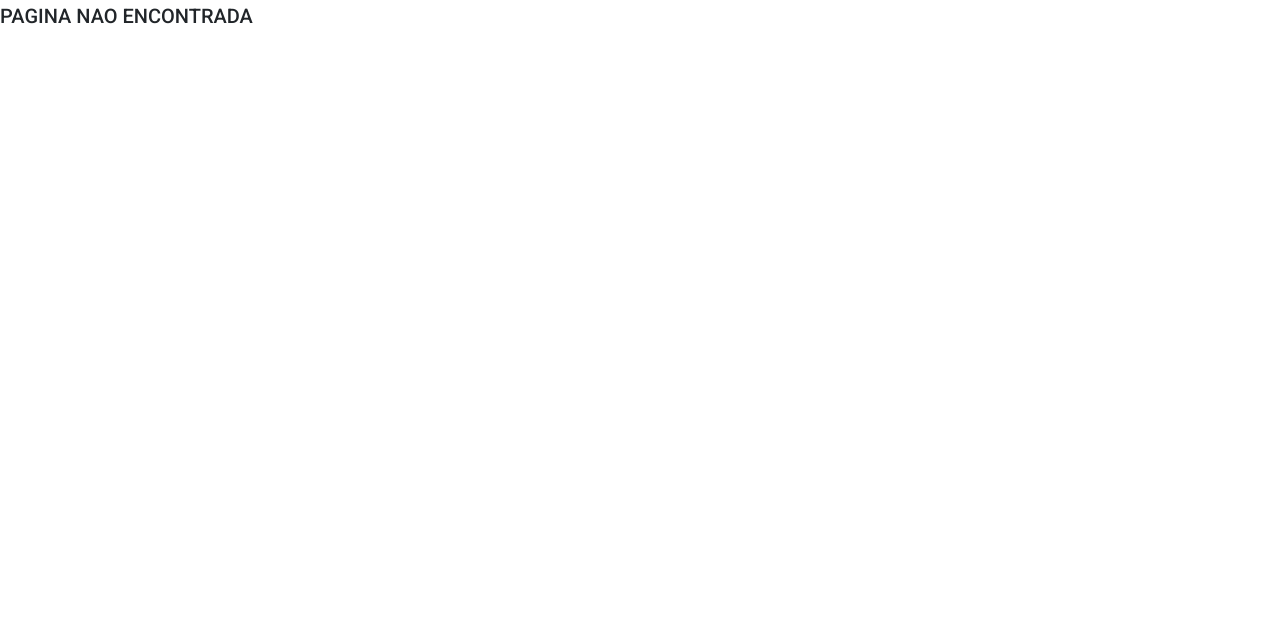
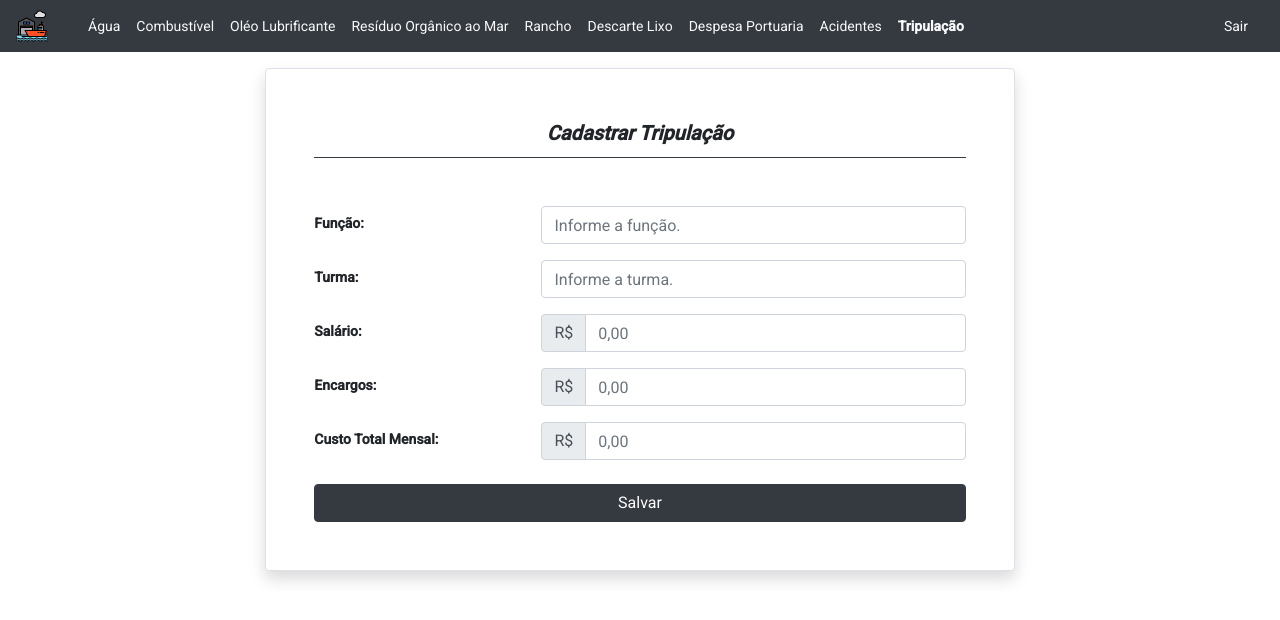
Before and after one commit to CarlosJunior96/web-sistema-porto, an Angular app: page /cadastrar-tripulacao in a window 1280 px wide. Shown: the top 620 px of the page. Built offline with nearby package versions, Linux system fonts and the light colour scheme.

Commit message:
Criado Form acidente navio e tripulação navio

```diff
--- /dev/null
+++ b/src/app/acidente-navio/acidente-navio.component.html
@@ -0,0 +1,52 @@
+<app-template-menu></app-template-menu>
+<div class="container p-2 font-weight-bold">
+  <div class="col-md-8 mt-2 p-5 offset-md-2 border rounded bg-white shadow">
+    <div class="mb-5">
+      <h2 class="text-center font-weight-bold font-italic text bg-transparent border-bottom border-dark pb-2">Cadastrar Acidentes</h2>
+    </div>
+    <form>
+      <div class="form-group row pt-2">
+        <label class="col-sm-7 col-form-label">Dia do Recebimento: </label>
+        <mat-form-field class="col-sm-5">
+          <mat-label>Data</mat-label>
+          <input matInput [matDatepicker]="dataAcidente" readonly>
+          <mat-datepicker-toggle matSuffix [for]="dataAcidente"></mat-datepicker-toggle>
+          <mat-datepicker #dataAcidente></mat-datepicker>
+        </mat-form-field>
+      </div>
+      <div class="form-group row div-datepicker-mt">
+        <label class="col-sm-6 col-form-label">Tipo de Evento: </label>
+        <div class="col-sm-6 ">
+          <mat-select class="form-control" [(value)]="evento" placeholder="Selecione">
+            <mat-option *ngFor="let htEvento of listaEvento" [value]="htEvento.tipo">
+              {{htEvento.tipo}}
+            </mat-option>
+          </mat-select>
+        </div>
+      </div>
+      <div class="form-group row">
+        <label class="col-sm-6 col-form-label">Afastamento: </label>
+        <div class="col-sm-6 ">
+          <mat-select class="form-control" [(value)]="afastamento" placeholder="Selecione">
+            <mat-option *ngFor="let htAfastamento of listaAfastamento" [value]="htAfastamento.situacao">
+              {{htAfastamento.situacao}}
+            </mat-option>
+          </mat-select>
+        </div>
+      </div>
+      <div class="form-group row">
+        <label class="col-sm-6 col-form-label">Tipo de Evento: </label>
+        <div class="col-sm-6 ">
+          <mat-select class="form-control" [(value)]="downtime" placeholder="Selecione">
+            <mat-option *ngFor="let htDowntime of listaDowntime" [value]="htDowntime.situacao">
+              {{htDowntime.situacao}}
+            </mat-option>
+          </mat-select>
+        </div>
+      </div>
+      <button type="submit" class="btn btn-block btn-dark mt-4">
+        Salvar
+      </button>
+    </form>
+  </div>
+</div>
--- /dev/null
+++ b/src/app/acidente-navio/acidente-navio.component.ts
@@ -0,0 +1,38 @@
+import { Component, OnInit } from '@angular/core';
+
+@Component({
+  selector: 'app-acidente-navio',
+  templateUrl: './acidente-navio.component.html',
+  styleUrls: ['./acidente-navio.component.css']
+})
+export class AcidenteNavioComponent implements OnInit {
+
+  evento: string
+  afastamento: string
+  downtime: string
+
+  listaEvento: any = [
+    {tipo: "Abalroamento"},
+    {tipo: "Acidente Pessoal"},
+    {tipo: "Colisão"},
+    {tipo: "Falha de Equipamento"},
+    {tipo: "Poluição"},
+    {tipo: "Proteção"}
+  ]
+
+  listaAfastamento: any = [
+    {situacao: "Sim"},
+    {situacao: "Não"}
+  ]
+
+  listaDowntime: any = [
+    {situacao: "Sim"},
+    {situacao: "Não"}
+  ]
+
+  constructor() { }
+
+  ngOnInit(): void {
+  }
+
+}
--- a/src/app/template-menu/template-menu.component.html
+++ b/src/app/template-menu/template-menu.component.html
@@ -10,13 +10,15 @@
   </button>
   <div class="collapse navbar-collapse" id="navbarCollapse">
     <div class="navbar-nav">
-      <a routerLink="/agua-navio" routerLinkActive="active-link" class="text-light nav-item nav-link active">Água</a>
-      <a routerLink="/combustivel-navio" routerLinkActive="active-link" class="text-light nav-item nav-link">Combustível</a>
-      <a routerLink="/oleo-lubrificante-navio" routerLinkActive="active-link" class="text-light nav-item nav-link">Oléo Lubrificante</a>
-      <a routerLink="/residuo-organico-navio" routerLinkActive="active-link" class="text-light nav-item nav-link">Resíduo Orgânico ao Mar</a>
-      <a routerLink="/cadastrar-rancho" routerLinkActive="active-link" class="text-light nav-item nav-link">Rancho</a>
-      <a routerLink="/cadastrar-descarte-lixo" routerLinkActive="active-link" class="text-light nav-item nav-link">Descarte Lixo</a>
-      <a routerLink="/despesa-portuaria-navio" routerLinkActive="active-link" class="text-light nav-item nav-link">Despesa Portuaria</a>
+      <a routerLink="/agua-navio" routerLinkActive="link-ativo" class="text-light nav-item nav-link active">Água</a>
+      <a routerLink="/combustivel-navio" routerLinkActive="link-ativo" class="text-light nav-item nav-link">Combustível</a>
+      <a routerLink="/oleo-lubrificante-navio" routerLinkActive="link-ativo" class="text-light nav-item nav-link">Oléo Lubrificante</a>
+      <a routerLink="/residuo-organico-navio" routerLinkActive="link-ativo" class="text-light nav-item nav-link">Resíduo Orgânico ao Mar</a>
+      <a routerLink="/cadastrar-rancho" routerLinkActive="link-ativo" class="text-light nav-item nav-link">Rancho</a>
+      <a routerLink="/cadastrar-descarte-lixo" routerLinkActive="link-ativo" class="text-light nav-item nav-link">Descarte Lixo</a>
+      <a routerLink="/despesa-portuaria-navio" routerLinkActive="link-ativo" class="text-light nav-item nav-link">Despesa Portuaria</a>
+      <a routerLink="/cadastrar-acidentes" routerLinkActive="link-ativo" class="text-light nav-item nav-link">Acidentes</a>
+      <a routerLink="/cadastrar-tripulacao" routerLinkActive="link-ativo" class="text-light nav-item nav-link">Tripulação</a>
     </div>
   </div>
   <ul class="nav justify-content-end collapse navbar-collapse" id="navbarCollapse2">
--- /dev/null
+++ b/src/app/tripulacao-navio/tripulacao-navio.component.html
@@ -0,0 +1,59 @@
+<app-template-menu></app-template-menu>
+<div class="container p-2 font-weight-bold">
+  <div class="col-md-8 mt-2 p-5 offset-md-2 border rounded bg-white shadow">
+    <div class="mb-5">
+      <h2 class="text-center font-weight-bold font-italic text bg-transparent border-bottom border-dark pb-2">Cadastrar Tripulação</h2>
+    </div>
+    <form>
+      <div class="form-group row">
+        <label class="col-sm-4 col-form-label">Função: </label>
+        <div class="col-sm-8 input-group">
+          <input type="text" class="form-control" placeholder="Informe a função.">
+        </div>
+      </div>
+      <div class="form-group row">
+        <label class="col-sm-4 col-form-label">Turma: </label>
+        <div class="col-sm-8 input-group">
+          <input type="text" class="form-control" placeholder="Informe a turma.">
+        </div>
+      </div>
+
+      <div class="form-group row">
+        <label class="col-sm-4 col-form-label">Salário: </label>
+        <div class="col-sm-8">
+          <div class="input-group">
+            <div class="input-group-prepend">
+              <span class="input-group-text bg">R$</span>
+            </div>
+            <input type="text" class="form-control" placeholder="0,00">
+          </div>
+        </div>
+      </div>
+      <div class="form-group row">
+        <label class="col-sm-4 col-form-label">Encargos: </label>
+        <div class="col-sm-8">
+          <div class="input-group">
+            <div class="input-group-prepend">
+              <span class="input-group-text bg">R$</span>
+            </div>
+            <input type="text" class="form-control" placeholder="0,00">
+          </div>
+        </div>
+      </div>
+      <div class="form-group row">
+        <label class="col-sm-4 col-form-label">Custo Total Mensal: </label>
+        <div class="col-sm-8 ">
+          <div class="input-group">
+            <div class="input-group-prepend">
+              <span class="input-group-text bg">R$</span>
+            </div>
+            <input type="text" class="form-control" placeholder="0,00">
+          </div>
+        </div>
+      </div>
+      <button type="submit" class="btn btn-block btn-dark mt-4">
+        Salvar
+      </button>
+    </form>
+  </div>
+</div>
--- /dev/null
+++ b/src/app/tripulacao-navio/tripulacao-navio.component.ts
@@ -0,0 +1,15 @@
+import { Component, OnInit } from '@angular/core';
+
+@Component({
+  selector: 'app-tripulacao-navio',
+  templateUrl: './tripulacao-navio.component.html',
+  styleUrls: ['./tripulacao-navio.component.css']
+})
+export class TripulacaoNavioComponent implements OnInit {
+
+  constructor() { }
+
+  ngOnInit(): void {
+  }
+
+}
--- a/src/styles.css
+++ b/src/styles.css
@@ -3,3 +3,7 @@
 .div-datepicker-mt{
   margin-top: -15px;
 }
+
+.link-ativo{
+  font-weight: bold;
+}
```
Also changed, not shown: src/app/app.module.ts (+7 -1 lines), src/app/acidente-navio/acidente-navio.component.css (added), src/app/tripulacao-navio/tripulacao-navio.component.css (added), 2 other files (tests, documents, lock files or other folders).
